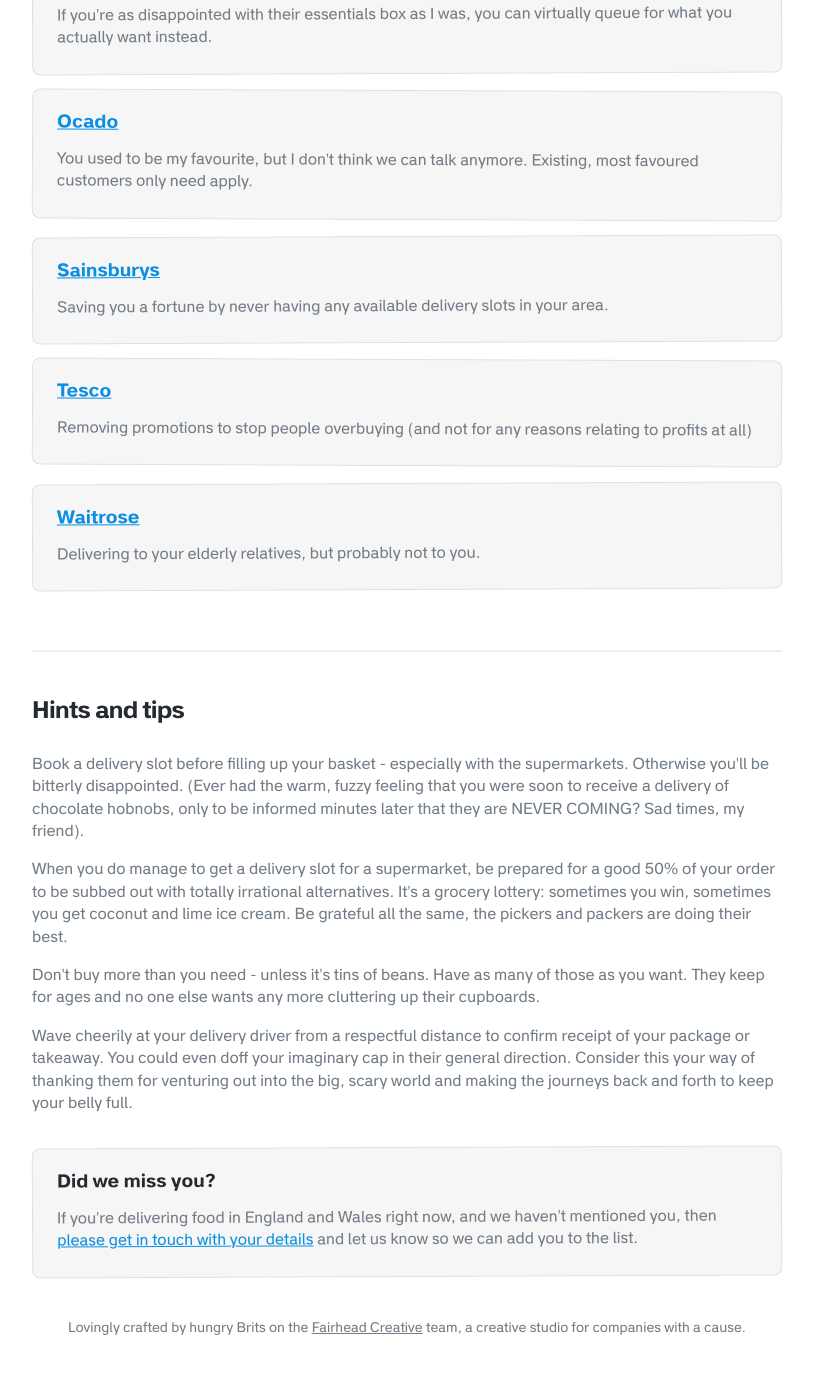
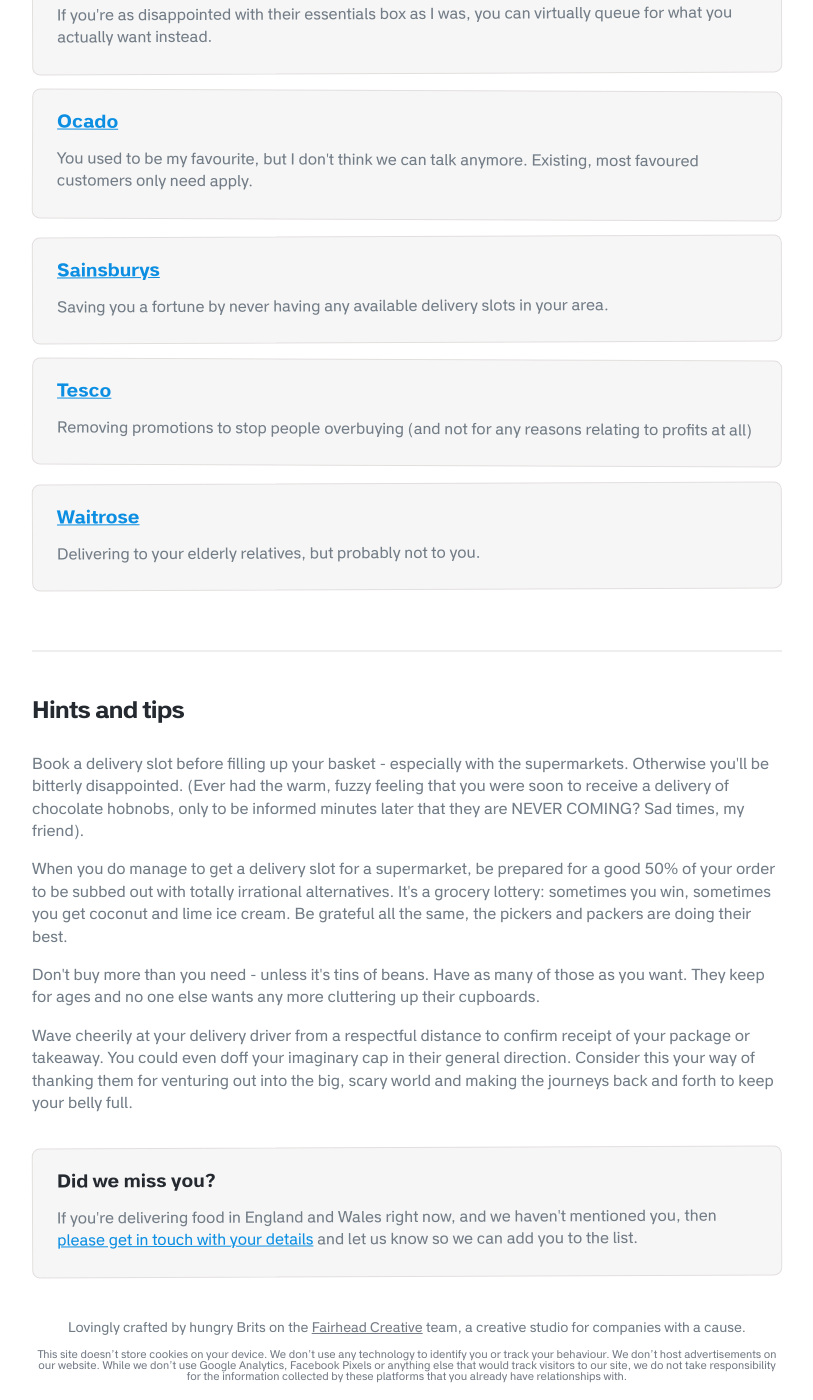
Before and after one commit to fairheadcreative/whodeliversfood, a Jekyll site: the page built from index.markdown, in a window 1280 px wide and 1400 px high, scrolled down 5346 px. Shown: the whole window, without its empty margins (233-1046 px from the left). Built offline with Jekyll 4.4.1, drawn with Linux system fonts in a browser that asks for light colours; a script that is not in the unit is left out; comment, search, counter and statistics services are not loaded; before the commit the page ends 6701 px from its top, so only the background shows below that.

Commit message:
Add policy

```diff
--- a/_layouts/layout.html
+++ b/_layouts/layout.html
@@ -19,7 +19,10 @@
 </head>
 <body>
   {{ content }}
-  <footer><p>Lovingly crafted by hungry Brits on the <a href="https://fairheadcreative.com" title="Creative Web Design UK">Fairhead Creative</a> team, a creative studio for companies with a cause.</p></footer>
+  <footer>
+    <p>Lovingly crafted by hungry Brits on the <a href="https://fairheadcreative.com" title="Creative Web Design UK">Fairhead Creative</a> team, a creative studio for companies with a cause.</p>
+    <small>This site doesn’t store cookies on your device. We don’t use any technology to identify you or track your behaviour. We don’t host advertisements on our website. While we don’t use Google Analytics, Facebook Pixels or anything else that would track visitors to our site, we do not take responsibility for the information collected by these platforms that you already have relationships with.</small>
+  </footer>
   <script>
     if (window.netlifyIdentity) {
       window.netlifyIdentity.on("init", user => {
--- a/css/screen.scss
+++ b/css/screen.scss
@@ -180,6 +180,11 @@ footer {
   font-size: .875em;
   color: #757C86;
   a { color: #757C86; }
+
+  small {
+    margin-top: 1em;
+    display: inline-block;
+  }
 }
 
 .twitter,
```
